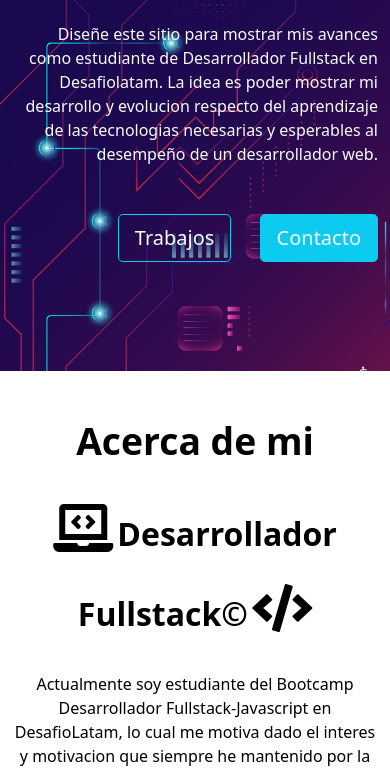
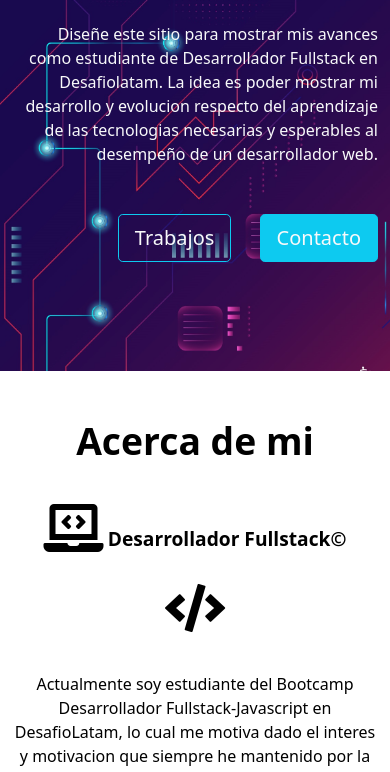
Before and after one commit to cvalenciapatagonia/Desafio_06-Portafolio, a plain HTML site: page index.html in a window 390 px wide. Shown: the part 327-1099 px from the top of the page. Drawn offline with nearby package versions, Linux system fonts and the light colour scheme.

Commit message:
Adaptacion subtitulo 2 para movil

```diff
--- a/assets/css/style.css
+++ b/assets/css/style.css
@@ -56,3 +56,10 @@ footer {
   display: inline;
   font-size: 2em;
 }
+
+@media only screen and (max-width: 576px) {
+  .subtitulo2 {
+      font-size: 1.2rem;
+      line-height: 1.2;
+    }
+  }
```
